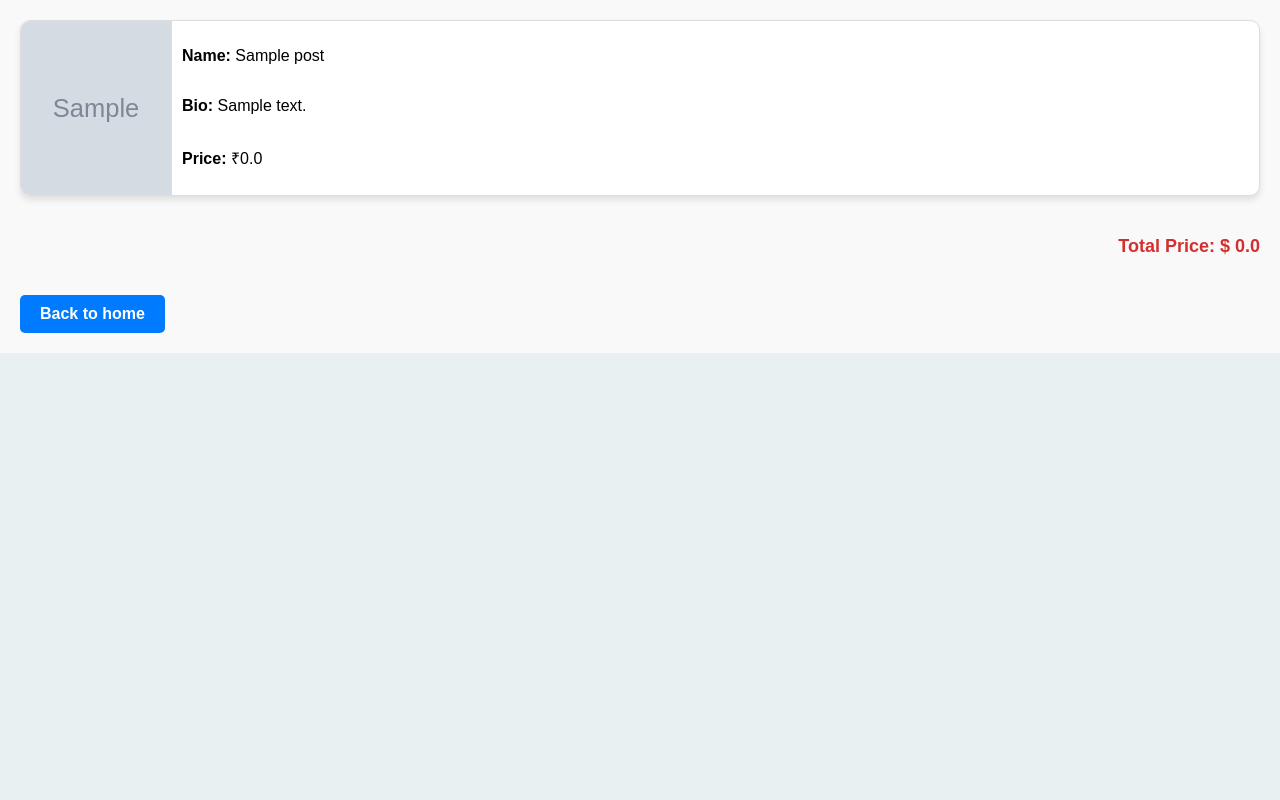
After one commit to Anieefn/onestop, a Django app: page /showcart/1/ in a window 1280 px wide. The commit adds this page. Run offline with Django 5.2, Linux system fonts and the light colour scheme; tables that the repository leaves empty hold one stand-in row (values such as "Sample post"); grey boxes marked "Sample" are stand-in pictures.

Commit message:
razarpay

```diff
--- a/delivery/models.py
+++ b/delivery/models.py
@@ -32,7 +32,7 @@ class Cart(models.Model):
     items = models.ManyToManyField("Posts", related_name="cart")
 
     def total_price(self):
-        return sum(item.price for item in self.items.all())
+        return sum(item.discount_price for item in self.items.all())
 
     def __str__(self):
-        return f"{self.customer.username} {self.total_price}"
+        return f"{self.customer.username}"
--- /dev/null
+++ b/delivery/templates/delivery/cart.html
@@ -0,0 +1,35 @@
+<!DOCTYPE html>
+<html lang="en">
+<head>
+    <meta charset="UTF-8">
+    <meta name="viewport" content="width=device-width, initial-scale=1.0">
+    <title>Document</title>
+    {% load static %}
+    <link rel="stylesheet" type="text/css" href="{% static 'delivery/style.css' %}">
+</head>
+<body>
+    <div  class="cart-container">
+        {% if item %}
+        <div class="cart-cards-wrapper">
+            {% for p in item %}
+            <div class="cart-post-container">
+                <img src="{{p.picture}}" alt="{{p.name}}">
+                <div>
+                    <p><strong>Name:</strong> {{p.name}}</p>
+                    <p><strong>Bio:</strong> {{p.bio}}</p>
+                    <p><strong>Price:</strong> ₹{{p.discount_price}}</p>
+                </div>
+
+            </div>
+            {% endfor %}
+            <h3 class="total-price" >Total Price: $ {{ total_price }}</h3>
+
+        </div>
+        <a href="{% url 'home' p.id %}"   class="back-home">Back to home</a>
+        {% else %}
+        <p class="empty-message">Your cart is empty!</p>
+        <a href="{% url 'home' p.id %}"  class="back-home">Back to home</a>
+        {% endif %}
+    </div>
+</body>
+</html>
--- a/delivery/templates/delivery/home.html
+++ b/delivery/templates/delivery/home.html
@@ -11,7 +11,7 @@
     <header>
             <!-- Profile Link -->
             <a href="{% url 'update_cus' u.id %}" class="nav-link">Profile</a>
-            <a href="#">orders</a>
+            <a href="{% url 'orders' u.id %}">orders</a>
         <nav>
             <!-- Home Link -->
                 <a href="{% url 'home' u.id %}" {% if not selected_category %}style="font-weight: bold;"{% endif %}>Home</a>
--- a/delivery/urls.py
+++ b/delivery/urls.py
@@ -12,4 +12,5 @@ urlpatterns = [
     path('home/<int:userid>/<str:category_name>/', views.home, name='home_by_category'),
     path('update/<str:userid>/', views.update_cus, name='update_cus'),
     path('cart/<int:item_id>/<str:userid>/', views.add_to_cart, name='add_to_cart'),
+    path('showcart/<str:userid>/', views.orders, name='orders'),
 ]
--- a/delivery/views.py
+++ b/delivery/views.py
@@ -1,8 +1,11 @@
 from django.contrib import messages
 from django.db import IntegrityError
 from django.shortcuts import get_object_or_404, render,redirect
+import razorpay
 from .models import Register,Posts,Cart
 from django.contrib.auth.hashers import make_password,check_password
+from django.conf import settings
+
 # Create your views here.
 #login page
 def handle_login(request):
@@ -153,3 +156,41 @@ def add_to_cart(request, item_id, userid):
      customer.saved_posts.add(item)
      messages.success(request, f"{item.name} added to your cart!")
      return redirect('home', userid = customer.id)
+
+def orders(request, userid):
+     p = get_object_or_404(Register, id = userid)
+     print("in order",p)
+     print(type(p))
+     o = Cart.objects.filter(customer= p).first()
+     print(o)
+     item = o.items.all() if o else []
+     total_price = o.total_price() if o else 0
+     return render(request,'delivery/cart.html',{'item':item, 'total_price':total_price, 'p':p})
+
+def checkout(request, userid):
+     p = get_object_or_404(Register, id = userid)
+     cart = Cart.objects.filter(customer = p).first()
+     cart_items= cart.items.all() if cart else []
+     total_price = cart.total_price() if cart else 0
+
+     if total_price == 0:
+          return render(request,'delivery/checkout.html',{'error':'your cart is empty!'})
+
+     client = razorpay.Client(auth=(settings.RAZORPAY_KEY_ID, settings.RAZORPAY_KEY_SECRET))
+
+     order_data = {
+          'amount':int(total_price * 100),
+          'currency':'INR',
+          'payment_capture':'1'
+     }
+
+     order = client.order.create(data = order_data)
+
+     return render(request, 'delivery/checkout.html',{
+          'p' :p.id,
+          'cart_items':cart_items,
+          'total_price':total_price,
+          'razorpay_key_id':settings.RAZORPAY_KEY_ID,
+          'order_id':order['id'],
+          'amount':total_price
+     })
--- a/onestop/settings.py
+++ b/onestop/settings.py
@@ -128,3 +128,6 @@ STATICFILES_DIRS = [BASE_DIR / 'static']
 # https://docs.djangoproject.com/en/5.1/ref/settings/#default-auto-field
 
 DEFAULT_AUTO_FIELD = 'django.db.models.BigAutoField'
+
+RAZORPAY_KEY_ID = 'rzp_test_xaVNFrVI3eh4qu'
+RAZORPAY_KEY_SECRET = 'JJoRIAtWunmZKmBnhDAfrY68'
--- a/static/delivery/style.css
+++ b/static/delivery/style.css
@@ -108,3 +108,80 @@ footer {
     text-decoration: line-through;
     color:skyblue;
 }
+
+
+/* for orders */
+
+/* General container styling */
+.cart-container {
+    padding: 20px;
+    font-family: Arial, sans-serif;
+    background-color: #f9f9f9;
+}
+
+/* Styling for the card wrapper */
+.cart-cards-wrapper {
+    display: flex;
+    flex-direction: column;
+    gap: 20px;
+}
+
+/* Individual card container */
+.cart-post-container {
+    display: flex;
+    background-color: #ffffff;
+    border: 1px solid #ddd;
+    border-radius: 10px;
+    overflow: hidden;
+    box-shadow: 0 4px 6px rgba(0, 0, 0, 0.1);
+}
+
+/* Image styling inside the card */
+.cart-post-container img {
+    width: 150px;
+    height: auto;
+    object-fit: cover;
+    border-right: 1px solid #ddd;
+}
+
+/* Details section on the right of the card */
+.cart-post-container div {
+    padding: 10px;
+    display: flex;
+    flex-direction: column;
+    justify-content: center;
+}
+
+/* Bold the total price */
+.total-price {
+    text-align: right;
+    font-size: 18px;
+    font-weight: bold;
+    margin-top: 20px;
+    color: #d32f2f;
+}
+
+/* Back to Home button */
+.back-home {
+    display: inline-block;
+    padding: 10px 20px;
+    margin-top: 20px;
+    text-decoration: none;
+    background-color: #007bff;
+    color: #ffffff;
+    border-radius: 5px;
+    text-align: center;
+    font-weight: bold;
+    transition: background-color 0.3s;
+}
+
+.back-home:hover {
+    background-color: #0056b3;
+}
+
+/* Empty cart message */
+.empty-message {
+    font-size: 20px;
+    color: #555;
+    text-align: center;
+}
```
